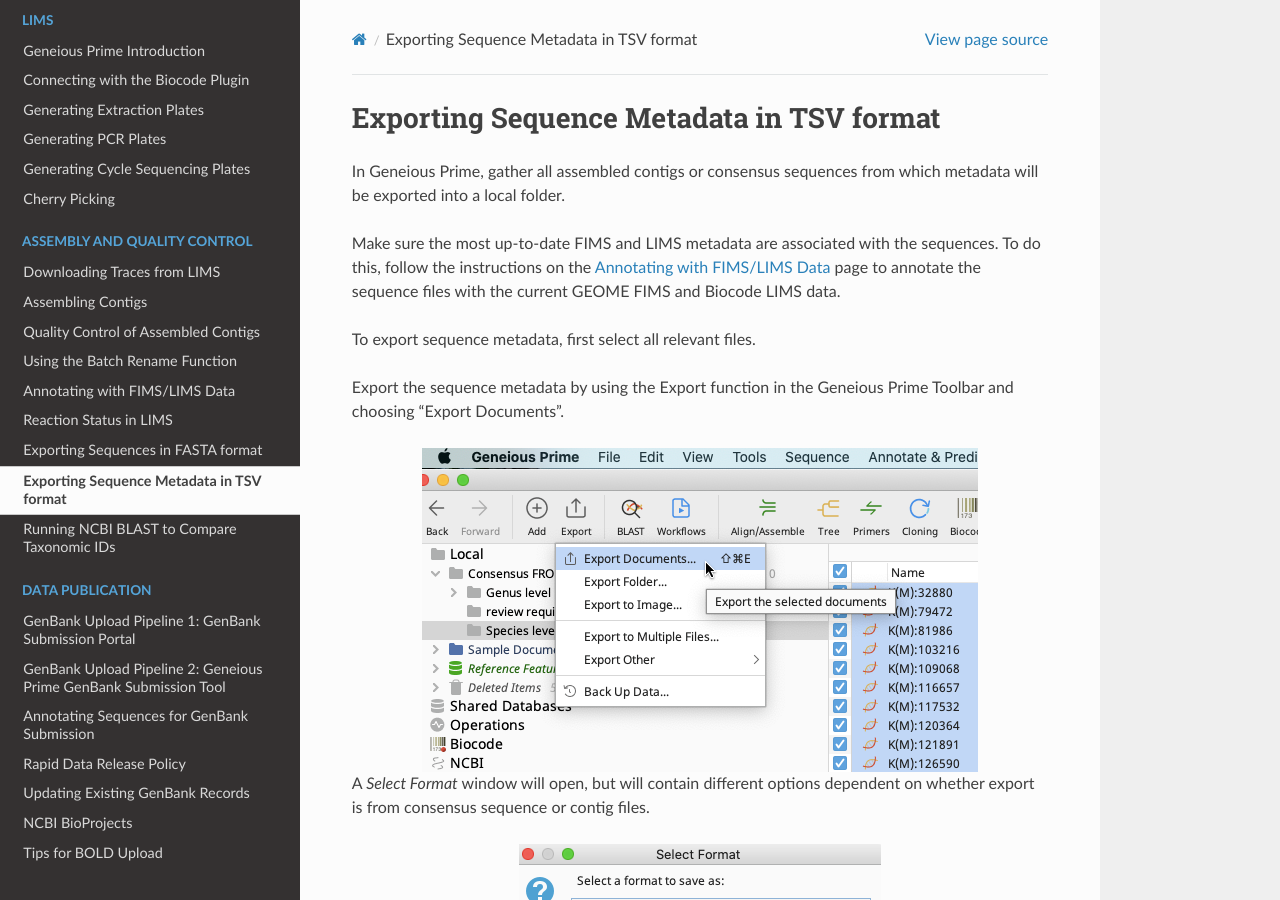
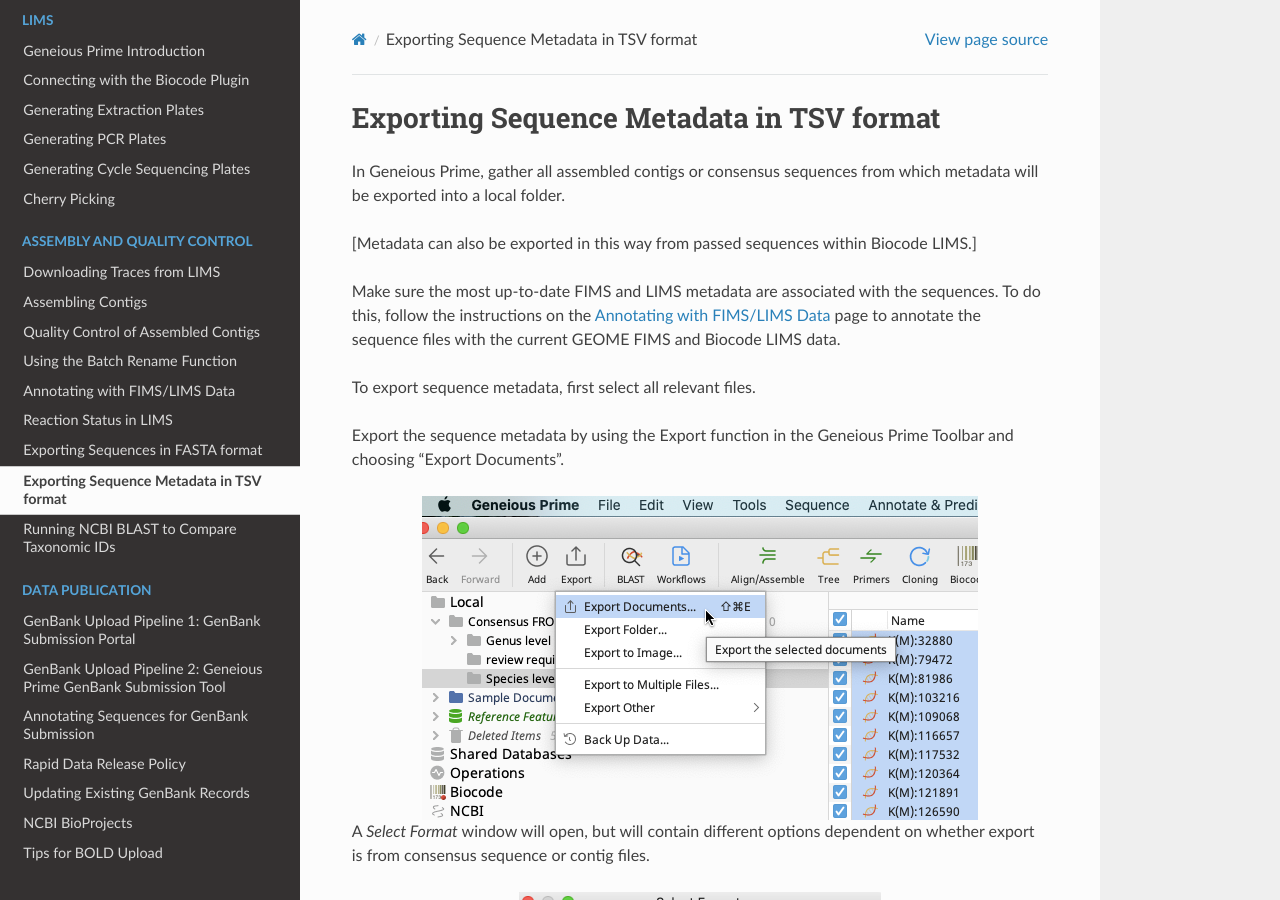
Before and after one commit to SIBarcodeNetwork/ReadtheDocsMaster, a Sphinx documentation site: the page built from Docs/exporting_metadata.rst, in a window 1280 px wide and 900 px high. Built offline with Sphinx 7.4.7 and the Read the Docs theme 3.1.0, drawn with Linux system fonts in a browser that asks for light colours.

Commit message:
Update exporting_metadata.rst

```diff
--- a/Docs/exporting_metadata.rst
+++ b/Docs/exporting_metadata.rst
@@ -4,6 +4,8 @@
 ==========================================
 
 In Geneious Prime, gather all assembled contigs or consensus sequences from which metadata will be exported into a local folder.
+
+[Metadata can also be exported in this way from passed sequences within Biocode LIMS.]
 
 Make sure the most up-to-date FIMS and LIMS metadata are associated with the sequences. To do this, follow the instructions on the :ref:`Annotating_FIMS_LIMS-link` page to annotate the sequence files with the current GEOME FIMS and Biocode LIMS data.
 
```
